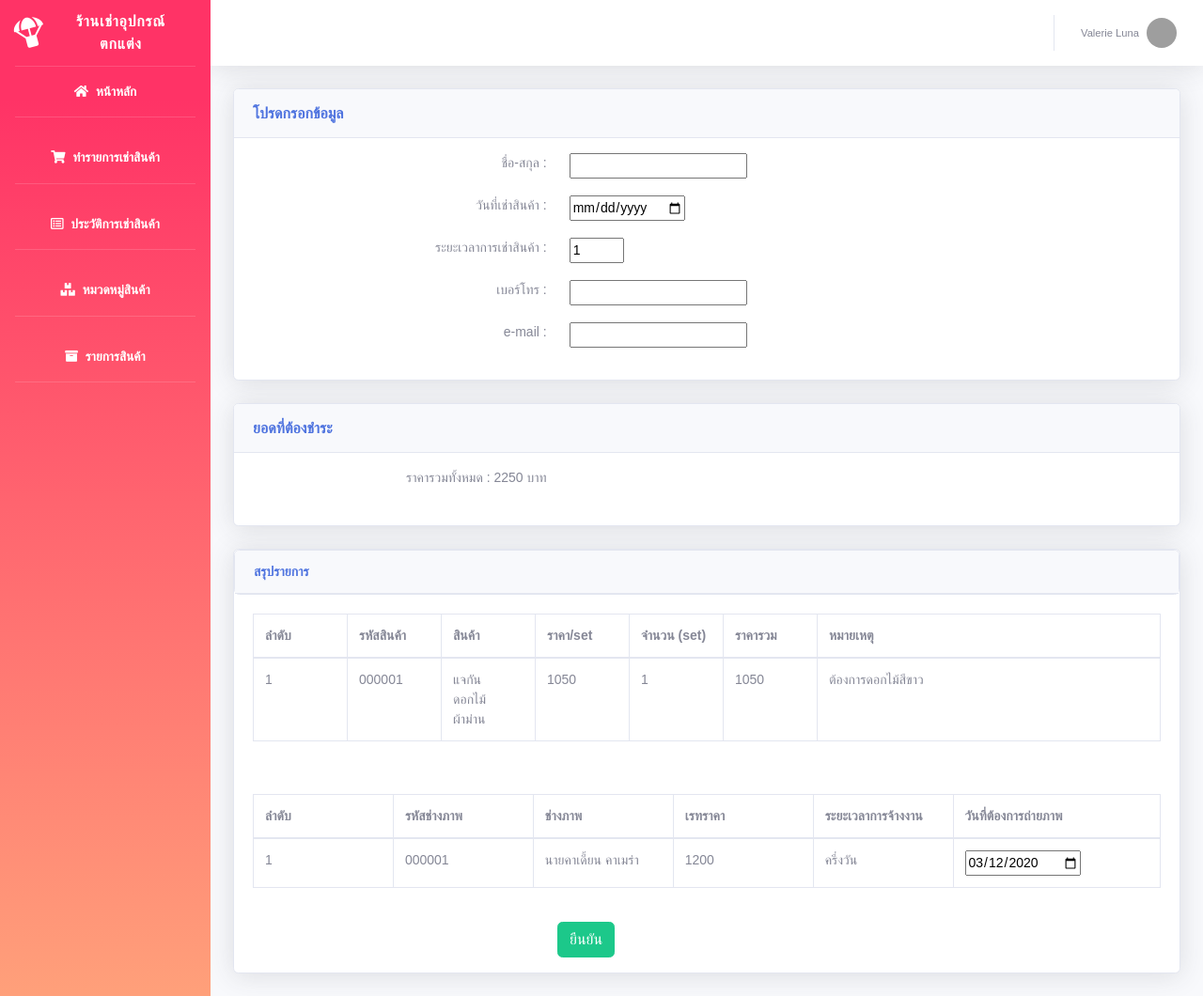
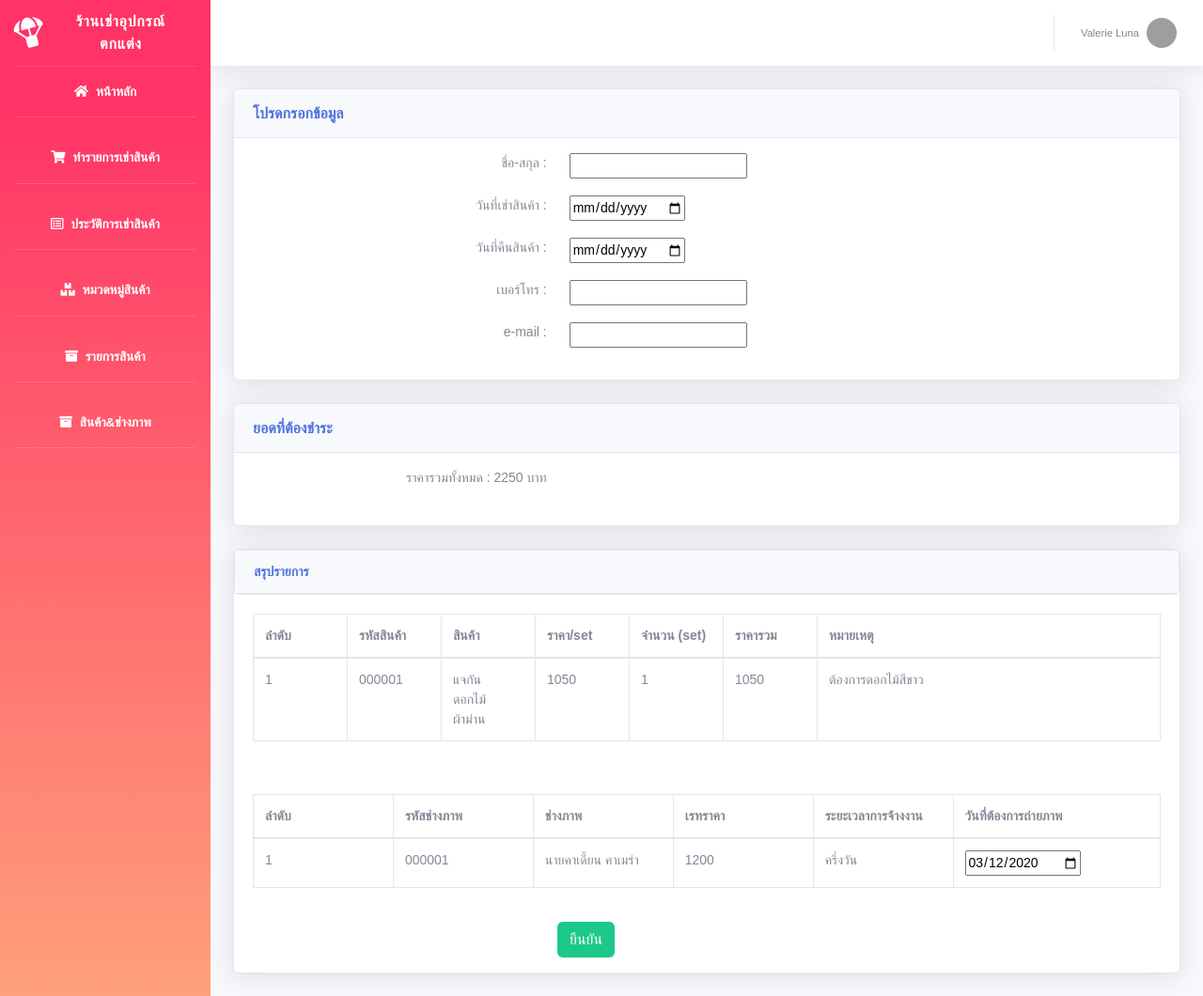
Before and after one commit to se62-08/SOAProject, a PHP site: page /views/billPhoto.php in a window 1280 px wide. Shown: the whole page at 94% size. Run offline with PHP 8.4, Linux system fonts and the light colour scheme; grey boxes are pictures that could not be loaded.

Commit message:
nunEditTypeDate

```diff
--- a/Topbar.php
+++ b/Topbar.php
@@ -58,7 +58,7 @@
             <span aria-hidden="true">×</span>
           </button>
         </div>
-        <div class="modal-body">หหหหSelect "Logout" below if you are ready to end your current session.</div>
+        <div class="modal-body">Select "Logout" below if you are ready to end your current session.</div>
         <div class="modal-footer">
           <button class="btn btn-secondary" type="button" data-dismiss="modal">Cancel</button>
           <a class="btn btn-primary" href="index.php">Logout</a>
--- a/views/bill.php
+++ b/views/bill.php
@@ -80,10 +80,10 @@
                     </div>
                     <div class="row mb-3">
                       <div class="col-xl-4 col-2 text-right ">
-                        <label for="day">ระยะเวลาการเช่าสินค้า : </label>
+                        <label for="day">วันที่คืนสินค้า : </label>
                       </div>
                       <div class="col-xl-6 col-6 ">
-                        <input type="number" class="customer-day" id="day" name="day" min="1" max="30" name="quantity" value="1" size="2">
+                        <input type="date" id="myDate" name="myDate" value="">
                       </div>
                     </div>
                     <div class="row mb-3">
--- a/views/billPhoto.php
+++ b/views/billPhoto.php
@@ -60,10 +60,10 @@
                         </div>
                         <div class="row mb-3">
                           <div class="col-xl-4 col-2 text-right ">
-                            <label for="day">ระยะเวลาการเช่าสินค้า : </label>
+                            <label for="day">วันที่คืนสินค้า : </label>
                           </div>
                           <div class="col-xl-6 col-6 ">
-                            <input type="number" class="customer-day" id="day" name="day" min="1" max="30" name="quantity" value="1" size="2">
+                            <input type="date" id="myDate" name="myDate" value="">
                           </div>
                         </div>
                         <div class="row mb-3">
--- a/views/layout_user.php
+++ b/views/layout_user.php
@@ -130,4 +130,13 @@
         </a>
     </li>
     <hr class="sidebar-divider">
+    <li class="nav-item active">
+        <a class="nav-link" href="stock.php">
+            <div style="text-align: center">
+                <i class="fas fa-archive"></i>
+                <span>สินค้า&ช่างภาพ</span>
+            </div>
+        </a>
+    </li>
+    <hr class="sidebar-divider">
 </ul>
```
Also changed, not shown: views/history.php (+10 -2 lines).
